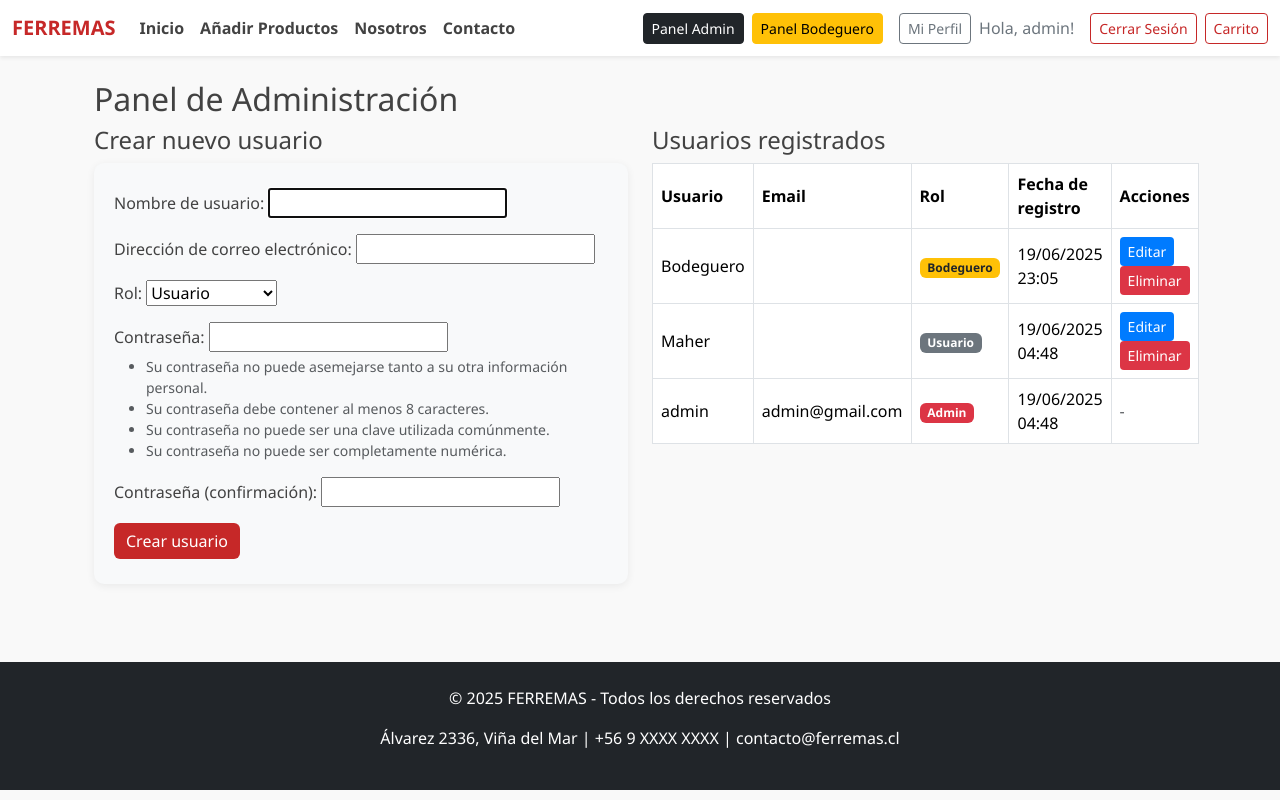
After one commit to Mahernds/integracion, a Django app: page /admin-panel/ in a window 1280 px wide. The commit adds this page. Run offline with Django 5.2, Linux system fonts and the light colour scheme; a user stored in the database is signed in; data comes from the database, SQL or seed files in the repository; both versions use the stored data as it was after the commit.

Commit message:
commit con vista de admin y perfil (el perfil esta sin completar)

```diff
--- a/simple_shop/simple_shop/urls.py
+++ b/simple_shop/simple_shop/urls.py
@@ -6,6 +6,5 @@ from store import views
 urlpatterns = [
     path('admin/', admin.site.urls),
     path('', include('store.urls')), # Include store app URLs
-    path('carrito/', views.carrito, name='carrito'),
 
 ]
--- /dev/null
+++ b/simple_shop/store/templates/store/admin_panel.html
@@ -0,0 +1,113 @@
+{% extends 'store/base.html' %}
+{% block title %}Panel de Administración{% endblock %}
+
+{% block extra_head %}
+<style>
+.form-admin-user {
+    background: #f8f9fa;
+    border-radius: 10px;
+    padding: 25px 20px;
+    box-shadow: 0 2px 8px #0001;
+    margin-bottom: 30px;
+}
+.table-users th, .table-users td {
+    vertical-align: middle !important;
+}
+.btn-edit { color: #fff; background: #007bff; border: none; }
+.btn-delete { color: #fff; background: #dc3545; border: none; }
+</style>
+{% endblock %}
+
+{% block content %}
+<div class="container mt-4">
+  <h2>Panel de Administración</h2>
+  {% if mensaje %}
+    <div class="alert alert-success">{{ mensaje }}</div>
+  {% endif %}
+  <div class="row">
+    <div class="col-md-6">
+      <h4>{% if edit_user %}Editar usuario{% else %}Crear nuevo usuario{% endif %}</h4>
+      <div class="form-admin-user">
+        <form method="post" class="needs-validation" novalidate>
+          {% csrf_token %}
+          <div class="mb-3">
+            {{ form.username.label_tag }}
+            {{ form.username }}
+          </div>
+          <div class="mb-3">
+            {{ form.email.label_tag }}
+            {{ form.email }}
+          </div>
+          <div class="mb-3">
+            {{ form.role.label_tag }}
+            {{ form.role }}
+          </div>
+          <div class="mb-3">
+            {{ form.password1.label_tag }}
+            {{ form.password1 }}
+            {% if form.password1.help_text %}
+              <div class="form-text text-muted">{{ form.password1.help_text|safe }}</div>
+            {% endif %}
+          </div>
+          <div class="mb-3">
+            {{ form.password2.label_tag }}
+            {{ form.password2 }}
+          </div>
+          {% if edit_user %}
+            <button type="submit" name="save_edit" value="{{ edit_user.id }}" class="btn btn-success">Guardar cambios</button>
+            <a href="{% url 'admin_panel' %}" class="btn btn-secondary">Cancelar</a>
+          {% else %}
+            <button type="submit" class="btn btn-primary">Crear usuario</button>
+          {% endif %}
+        </form>
+      </div>
+    </div>
+    <div class="col-md-6">
+      <h4>Usuarios registrados</h4>
+      <table class="table table-bordered table-users">
+        <thead>
+          <tr>
+            <th>Usuario</th>
+            <th>Email</th>
+            <th>Rol</th>
+            <th>Fecha de registro</th>
+            <th>Acciones</th>
+          </tr>
+        </thead>
+        <tbody>
+          {% for user in users %}
+          <tr>
+            <td>{{ user.username }}</td>
+            <td>{{ user.email }}</td>
+            <td>
+              {% if user.is_superuser %}
+                <span class="badge bg-danger">Admin</span>
+              {% elif user.is_staff %}
+                <span class="badge bg-warning text-dark">Bodeguero</span>
+              {% else %}
+                <span class="badge bg-secondary">Usuario</span>
+              {% endif %}
+            </td>
+            <td>{{ user.date_joined|date:"d/m/Y H:i" }}</td>
+            <td>
+              {% if not user.is_superuser %}
+              <form method="post" style="display:inline;">
+                {% csrf_token %}
+                <button type="submit" name="edit_user" value="{{ user.id }}" class="btn btn-sm btn-edit">Editar</button>
+              </form>
+              <form method="post" style="display:inline;" onsubmit="return confirm('¿Seguro que deseas eliminar este usuario?');">
+                {% csrf_token %}
+                <button type="submit" name="delete_user" value="{{ user.id }}" class="btn btn-sm btn-delete">Eliminar</button>
+              </form>
+              {% else %}
+                <span class="text-muted">-</span>
+              {% endif %}
+            </td>
+          </tr>
+          {% endfor %}
+        </tbody>
+      </table>
+    </div>
+  </div>
+</div>
+{% endblock %}
--- a/simple_shop/store/templates/store/base.html
+++ b/simple_shop/store/templates/store/base.html
@@ -10,7 +10,6 @@
     <!-- Tu CSS personalizado -->
     <link rel="stylesheet" href="{% static 'store/base.css' %}">
     <script src="{% static 'store/scripts/carrito.js' %}"></script>
-
     {% block extra_head %}{% endblock %}
 </head>
 <body>
@@ -35,9 +34,13 @@
                 </ul>
                 <div class="d-flex align-items-center ms-auto">
                     {% if user.is_authenticated %}
+                        {% if user.is_superuser %}
+                            <a href="{% url 'admin_panel' %}" class="btn btn-dark btn-sm me-2">Panel Admin</a>
+                        {% endif %}
                         {% if user.is_staff %}
                             <a href="{% url 'bodeguero_dashboard' %}" class="btn btn-warning btn-sm me-3">Panel Bodeguero</a>
                         {% endif %}
+                        <a href="{% url 'perfil_usuario' %}" class="btn btn-outline-secondary btn-sm me-2">Mi Perfil</a>
                         <span class="me-3 text-secondary">Hola, {{ user.username }}!</span>
                         <form action="{% url 'logout' %}" method="post" class="d-inline">
                             {% csrf_token %}
@@ -48,7 +51,6 @@
                         <a href="{% url 'signup' %}" class="btn btn-primary btn-sm">Regístrate</a>
                     {% endif %}
                     <a href="{% url 'carrito' %}" class="btn btn-outline-primary btn-sm ms-2">Carrito</a>
-
                 </div>
             </div>
         </div>
--- a/simple_shop/store/urls.py
+++ b/simple_shop/store/urls.py
@@ -10,5 +10,9 @@ urlpatterns = [
     path('logout/', LogoutView.as_view(next_page='product_list'), name='logout'),
     path('add_product/', views.add_product, name='add_product'),
     path('bodeguero/', views.bodeguero_dashboard, name='bodeguero_dashboard'),
+    path('registrar-compra/', views.registrar_compra, name='registrar_compra'),
+    path('perfil/', views.perfil_usuario, name='perfil_usuario'),
+    path('carrito/', views.carrito, name='carrito'),
+    path('admin-panel/', views.admin_panel, name='admin_panel'),
 
 ]
--- a/simple_shop/store/views.py
+++ b/simple_shop/store/views.py
@@ -1,30 +1,31 @@
-# store/views.py
 from django.shortcuts import render, redirect
 from django.contrib.auth.forms import UserCreationForm
-from django.contrib.auth import login # Added login import
+from django.contrib.auth import login
 from django.contrib.auth.decorators import login_required
 from django.contrib.auth.views import LoginView, LogoutView
-from .models import Product
+from django.contrib.auth.models import User
+from .models import Product, Compra, DetalleCompra
 from .forms import ProductForm
+from django.views.decorators.csrf import csrf_exempt
+from django.http import JsonResponse
+import json
+from django import forms
+from django.contrib.auth.decorators import user_passes_test
+from .forms import CustomUserCreationForm
 
 def signup(request):
     if request.method == 'POST':
         form = UserCreationForm(request.POST)
         if form.is_valid():
             user = form.save()
-            login(request, user) # Log the user in directly after signup
-            return redirect('product_list') # Redirect to product list or home
+            login(request, user)
+            return redirect('product_list')
     else:
         form = UserCreationForm()
     return render(request, 'store/signup.html', {'form': form})
 
-# We will use Django's built-in LoginView and LogoutView,
-# but we might need to customize them later via URLs or settings.
-
 @login_required
 def add_product(request):
-    if not request.user.is_authenticated:
-        return render(request, 'store/add_product.html', {'must_login': True})
     if request.method == 'POST':
         form = ProductForm(request.POST)
         if form.is_valid():
@@ -63,3 +64,125 @@ def bodeguero_dashboard(request):
 
 def carrito(request):
     return render(request, 'store/carrito.html')
+
+@csrf_exempt
+def registrar_compra(request):
+    if request.method == 'POST' and request.user.is_authenticated:
+        data = json.loads(request.body)
+        print("Datos recibidos:", data)
+
+        compra = Compra.objects.create(
+            usuario=request.user,
+            total=data['total'],
+            nombre=data['nombre'],
+            correo=data['correo'],
+            telefono=data['telefono'],
+            region=data['region'],
+            comuna=data['comuna'],
+            direccion=data['direccion'],
+        )
+        for item in data['items']:
+            DetalleCompra.objects.create(
+                compra=compra,
+                producto=item['nombre'],
+                precio=item['precio'],
+                cantidad=item['cantidad'],
+            )
+        return JsonResponse({'ok': True})
+    return JsonResponse({'ok': False}, status=400)
+
+@login_required
+def perfil_usuario(request):
+    compras = Compra.objects.filter(usuario=request.user).order_by('-fecha')
+    return render(request, 'store/perfil.html', {'compras': compras})
+
+class CustomUserCreationForm(UserCreationForm):
+    ROLE_CHOICES = (
+        ('user', 'Usuario'),
+        ('bodeguero', 'Bodeguero'),
+        ('admin', 'Administrador'),
+    )
+    role = forms.ChoiceField(choices=ROLE_CHOICES, label='Rol')
+
+    class Meta(UserCreationForm.Meta):
+        model = User
+        fields = UserCreationForm.Meta.fields + ('email',)
+
+@user_passes_test(lambda u: u.is_superuser)
+def admin_panel(request):
+    users = User.objects.all().order_by('-date_joined')
+    mensaje = None
+    edit_user = None
+    form = CustomUserCreationForm()  # <-- Siempre inicializa el form
+
+    # Eliminar usuario
+    if request.method == 'POST' and 'delete_user' in request.POST:
+        user_id = request.POST.get('delete_user')
+        if user_id:
+            try:
+                user_to_delete = User.objects.get(id=user_id)
+                if not user_to_delete.is_superuser:
+                    user_to_delete.delete()
+                    mensaje = f'Usuario eliminado correctamente.'
+                else:
+                    mensaje = 'No puedes eliminar un superusuario.'
+            except User.DoesNotExist:
+                mensaje = 'Usuario no encontrado.'
+
+    # Editar usuario
+    elif request.method == 'POST' and 'edit_user' in request.POST:
+        user_id = request.POST.get('edit_user')
+        try:
+            edit_user = User.objects.get(id=user_id)
+            form = CustomUserCreationForm(instance=edit_user)
+        except User.DoesNotExist:
+            mensaje = 'Usuario no encontrado.'
+    # Guardar edición
+    elif request.method == 'POST' and 'save_edit' in request.POST:
+        user_id = request.POST.get('save_edit')
+        try:
+            edit_user = User.objects.get(id=user_id)
+            form = CustomUserCreationForm(request.POST, instance=edit_user)
+            if form.is_valid():
+                user = form.save(commit=False)
+                role = form.cleaned_data['role']
+                if role == 'admin':
+                    user.is_staff = True
+                    user.is_superuser = True
+                elif role == 'bodeguero':
+                    user.is_staff = True
+                    user.is_superuser = False
+                else:
+                    user.is_staff = False
+                    user.is_superuser = False
+                user.save()
+                mensaje = f'Usuario "{user.username}" editado correctamente.'
+                edit_user = None
+                form = CustomUserCreationForm()
+        except User.DoesNotExist:
+            mensaje = 'Usuario no encontrado.'
+    # Crear usuario nuevo
+    elif request.method == 'POST':
+        form = CustomUserCreationForm(request.POST)
+        if form.is_valid():
+            user = form.save(commit=False)
+            role = form.cleaned_data['role']
+            if role == 'admin':
+                user.is_staff = True
+                user.is_superuser = True
+            elif role == 'bodeguero':
+                user.is_staff = True
+                user.is_superuser = False
+            else:
+                user.is_staff = False
+                user.is_superuser = False
+            user.save()
+            mensaje = f'Usuario "{user.username}" creado correctamente como {role}.'
+            form = CustomUserCreationForm()  # Limpiar el formulario
+
+    return render(request, 'store/admin_panel.html', {
+        'users': users,
+        'form': form,
+        'mensaje': mensaje,
+        'edit_user': edit_user,
+    })
```
Also changed, not shown: simple_shop/store/admin.py (+16 -5 lines), simple_shop/store/forms.py (+27 -0 lines), simple_shop/store/models.py (+25 -0 lines), simple_shop/store/static/store/scripts/paypal_carrito.js (+23 -3 lines), simple_shop/store/templates/store/perfil.html (added, +47 -0 lines), simple_shop/db.sqlite3, simple_shop/store/migrations/0003_compra_detallecompra.py (added).
